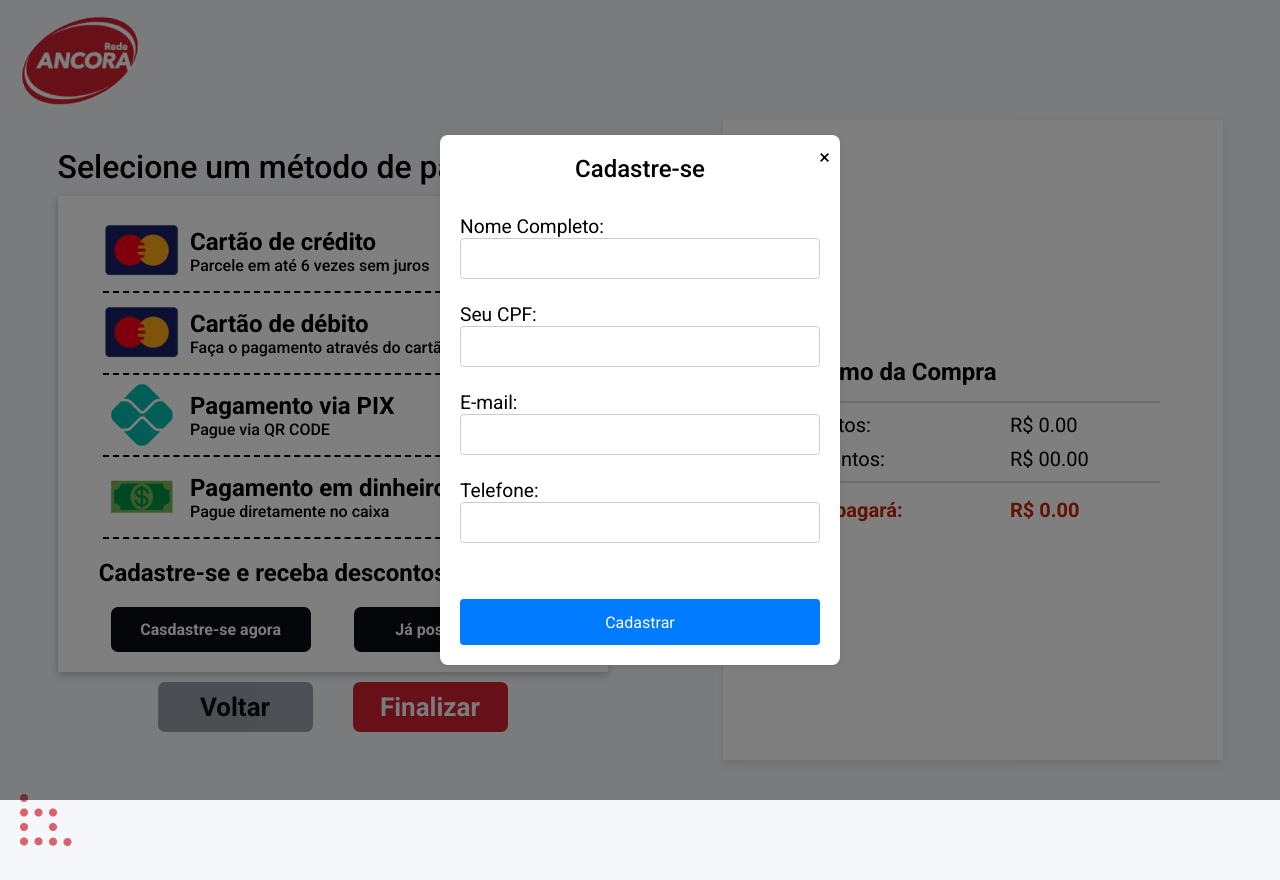
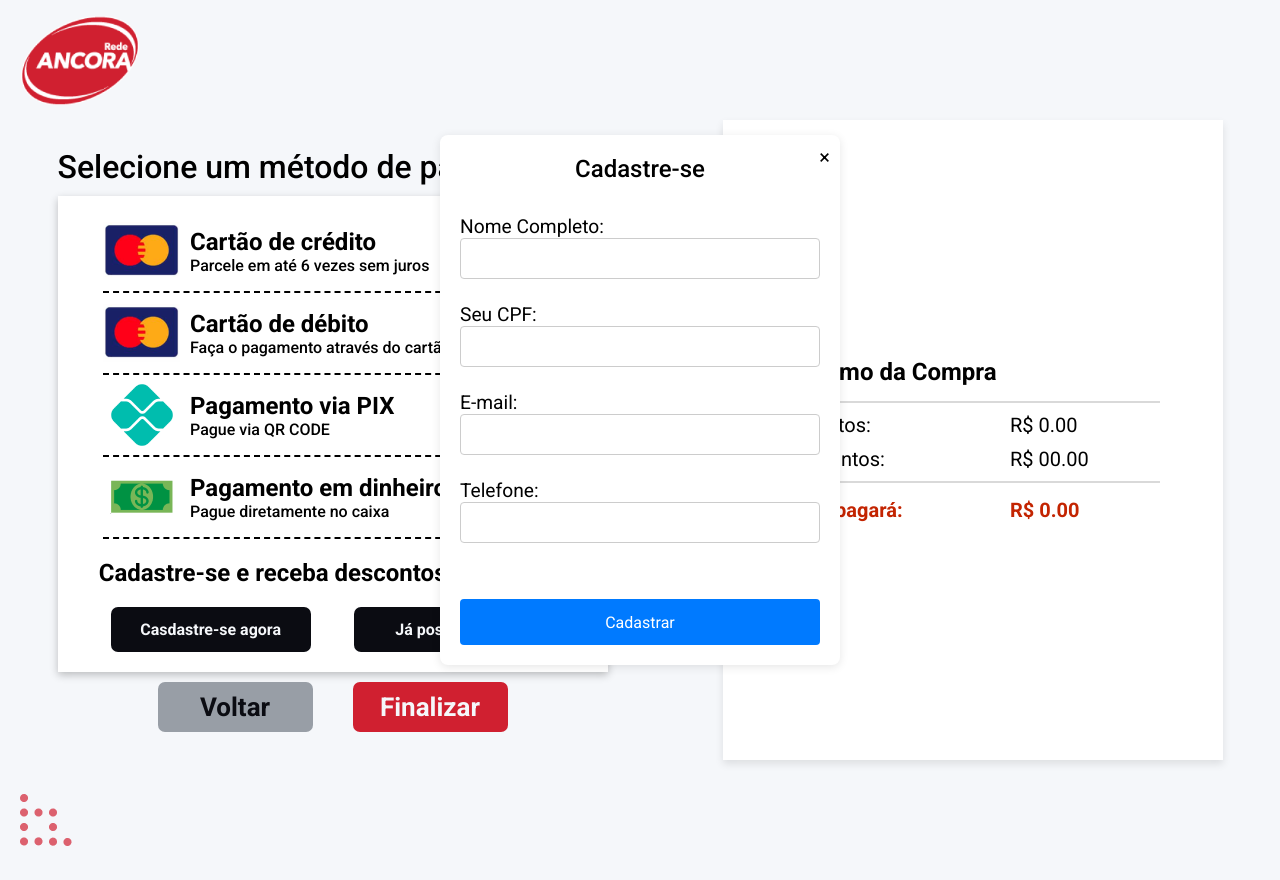
Before and after one commit to bitoller/challenge-rede-ancora-react, a React (Vite) app: page /checkout in a window 1280 px wide. Both pictures are taken after a click on the button "Casdastre-se agora". Built offline with nearby package versions, Linux system fonts and the light colour scheme.

Commit message:
succes modal register

```diff
--- a/src/components/ModalRegister/index.jsx
+++ b/src/components/ModalRegister/index.jsx
@@ -6,6 +6,7 @@ export function ModalRegister({
   closeModal,
   updateRegistration,
   setIsLoggedIn,
+  discountValueDisplay,
 }) {
   const [fullName, setFullName] = useState("");
   const [cpf, setCpf] = useState("");
@@ -15,6 +16,7 @@ export function ModalRegister({
   const [inputName, setInputName] = useState("");
   const [keyboardVisible, setKeyboardVisible] = useState(false);
   const [layoutName, setLayoutName] = useState("default");
+  const [showSuccessModal, setShowSuccessModal] = useState(false);
 
   const formatPhone = (value) => {
     const formattedValue = value.replace(/\D/g, "");
@@ -109,7 +111,8 @@ export function ModalRegister({
       updateRegistration(name, cpfValue);
       setIsLoggedIn(true);
 
-      closeModal();
+      setKeyboardVisible(false);
+      setShowSuccessModal(true);
     }
   };
 
@@ -214,7 +217,6 @@ export function ModalRegister({
     setKeyboardVisible(true);
   };
 
-  // Layout QWERTY sem shift
   const keyboardLayout = {
     default: [
       "1 2 3 4 5 6 7 8 9 0",
@@ -324,6 +326,23 @@ export function ModalRegister({
           />
         </div>
       )}
+      {showSuccessModal && (
+        <div className="success-modal">
+          <div className="modal-content">
+            <h2>Cadastro realizado com sucesso!</h2>
+            <h2>Desconto aplicado: {discountValueDisplay}</h2>
+            <button
+              className="success-button"
+              onClick={() => {
+                setShowSuccessModal(false);
+                closeModal();
+              }}
+            >
+              Concluir
+            </button>
+          </div>
+        </div>
+      )}
     </StyledModalRegister>
   );
 }
--- a/src/components/ModalRegister/style.js
+++ b/src/components/ModalRegister/style.js
@@ -6,7 +6,7 @@ export const StyledModalRegister = styled.div`
   left: 0;
   right: 0;
   bottom: 0;
-  background-color: rgba(0, 0, 0, 0.5);
+  /* background-color: rgba(0, 0, 0, 0.5); */
   display: flex;
   justify-content: center;
   align-items: center;
@@ -85,6 +85,37 @@ export const StyledModalRegister = styled.div`
     font-size: 1.2rem;
   }
 
+  .success-modal {
+    position: fixed;
+    top: 0;
+    left: 0;
+    width: 100%;
+    height: 100%;
+    background: rgba(0, 0, 0, 0.5);
+    display: flex;
+    justify-content: center;
+    align-items: center;
+    z-index: 1000;
+    font-size: 18px;
+  }
+
+  .success-modal .modal-content {
+    background: white;
+    padding: 20px;
+    border-radius: 10px;
+    text-align: center;
+  }
+
+  .success-modal .success-button {
+    margin-top: 20px;
+    padding: 10px 20px;
+    background: #007aff;
+    color: white;
+    border: none;
+    border-radius: 5px;
+    cursor: pointer;
+  }
+
   @media (orientation: portrait) {
     .keyboard {
       .hg-button {
```
